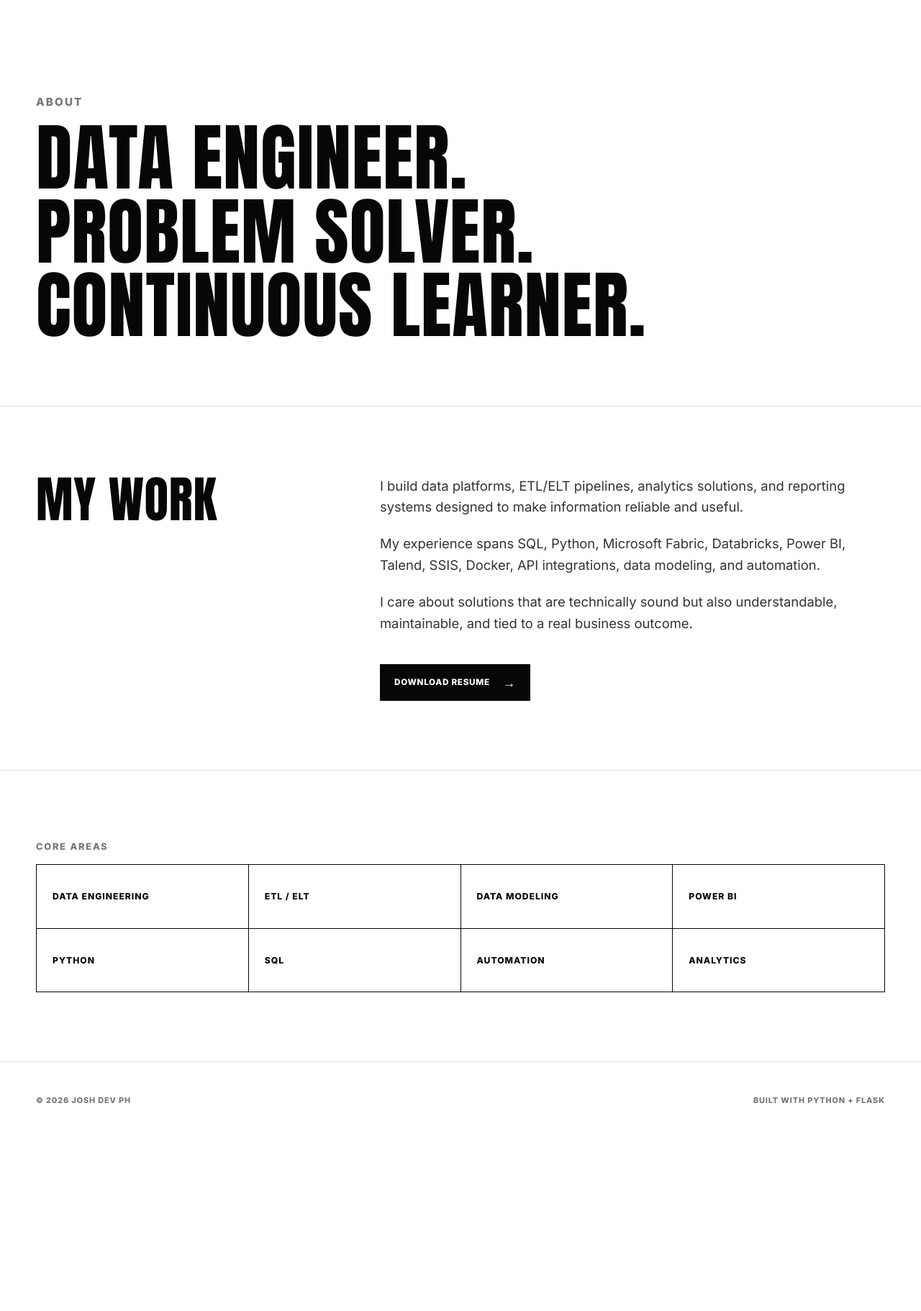
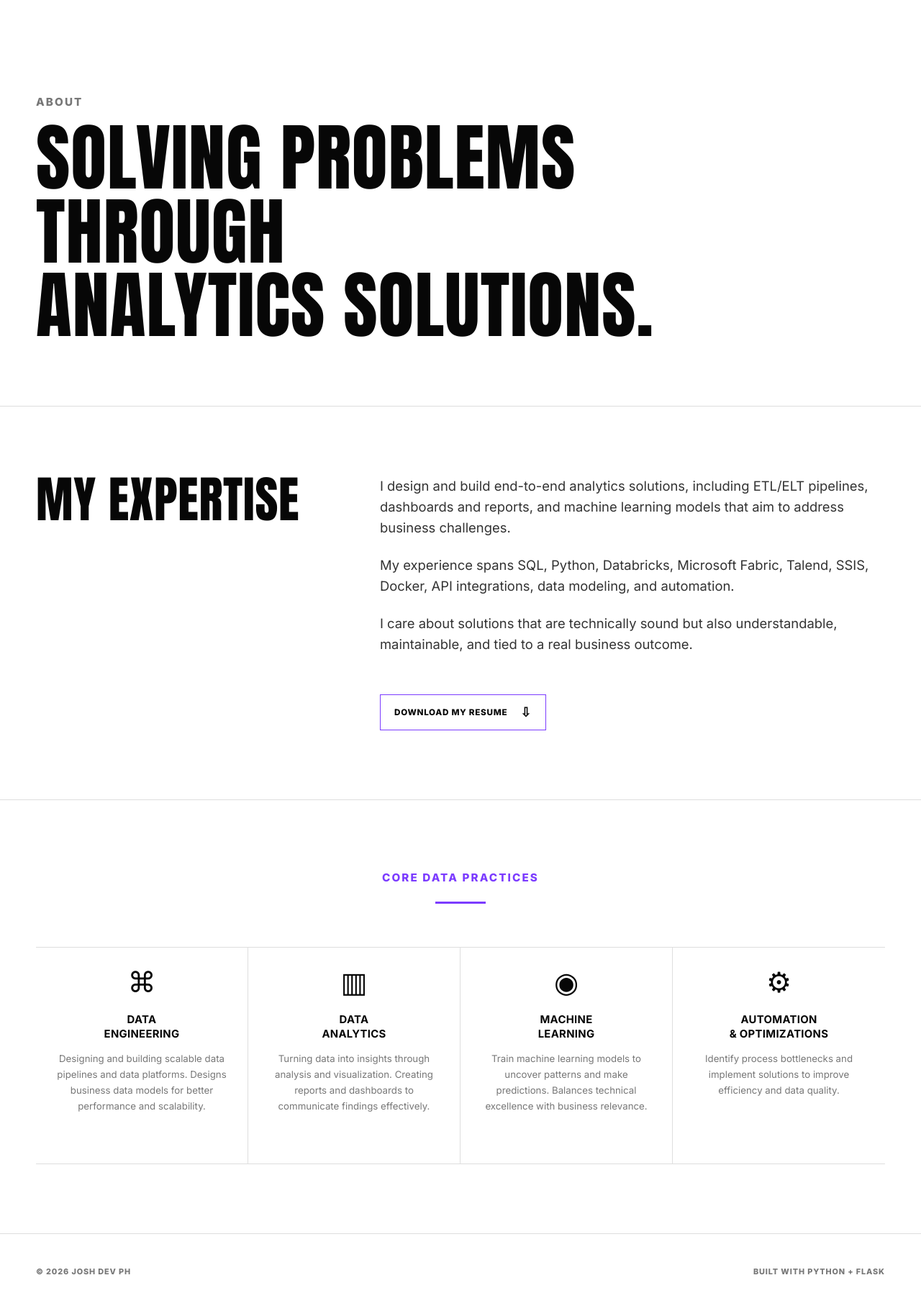
Before and after one commit to imjbmkz/joshdevph, a Flask app: page /about in a window 1280 px wide. Shown: the part 85-1907 px from the top of the page at 72% size. Before the commit the page ends 1618 px from the top, so only its background shows below. Run offline with Flask 3, Linux system fonts and the light colour scheme.

Commit message:
Adjustments on About page

```diff
--- a/static/css/main.css
+++ b/static/css/main.css
@@ -97,14 +97,16 @@ button{font:inherit}
 .btn-light{background:var(--white);color:var(--black);border-color:var(--white)}
 .btn-accent{background:transparent;color:var(--white);border-color:var(--purple)}
 .btn-accent:hover{background:var(--purple);color:var(--white)}
+.btn-resume{background:transparent;color:var(--page-text);border-color:var(--purple)}
+.btn-resume:hover{background:var(--purple);color:var(--white)}
 .btn-ghost{background:transparent;color:var(--white);border-color:#8a8a8a}
 .btn-ghost:hover{border-color:var(--white)}
 .btn-icon{font-size:1.1rem;line-height:1}
 
 .portrait-wrap{position:absolute;z-index:1;right:-30px;top:18px;width:min(48vw,570px);height:430px;display:flex;align-items:center;justify-content:center}
 .portrait-glow{position:absolute;inset:18% 7% 7% 0;background:radial-gradient(circle,rgba(124,60,255,.35),rgba(124,60,255,.03) 54%,transparent 72%);filter:blur(3px)}
-.home-hero .btn-accent,.home-hero .btn-ghost{color:var(--hero-text)}
-.home-hero .btn-accent:hover{color:var(--white)}
+.home-hero .btn-accent,.home-hero .btn-ghost,.home-hero .btn-resume{color:var(--hero-text)}
+.home-hero .btn-accent:hover,.home-hero .btn-resume:hover{color:var(--white)}
 .home-hero .btn-ghost:hover{border-color:var(--hero-text)}
 .portrait-image{position:relative;z-index:2;width:310px;height:310px;overflow:hidden;border:1px solid rgba(124,60,255,.34);border-radius:50%;box-shadow:0 22px 60px rgba(19,9,41,.2)}
 .portrait-image img{display:block;width:100%;height:100%;object-fit:cover;object-position:center 47%}
--- a/templates/about.html
+++ b/templates/about.html
@@ -1,11 +1,63 @@
 {% extends 'base.html' %}
-{% from 'components/macros.html' import button %}
-{% block title %}About - Josh Dev PH{% endblock %}
+{% from 'components/macros.html' import resume_button %}
+{% block title %}Learn about my expertise.{% endblock %}
 {% block content %}
-<section class="section page-hero"><div class="container"><p class="eyebrow">ABOUT</p><h1>DATA ENGINEER.<br>PROBLEM SOLVER.<br>CONTINUOUS LEARNER.</h1></div></section>
-<section class="section border-top"><div class="container about-grid">
-  <div><h2>MY WORK</h2></div>
-  <div class="prose"><p>I build data platforms, ETL/ELT pipelines, analytics solutions, and reporting systems designed to make information reliable and useful.</p><p>My experience spans SQL, Python, Microsoft Fabric, Databricks, Power BI, Talend, SSIS, Docker, API integrations, data modeling, and automation.</p><p>I care about solutions that are technically sound but also understandable, maintainable, and tied to a real business outcome.</p>{{ button('DOWNLOAD RESUME', url_for('static', filename='files/resume.pdf')) }}</div>
-</div></section>
-<section class="section border-top"><div class="container"><p class="eyebrow">CORE AREAS</p><div class="skill-grid"><span>DATA ENGINEERING</span><span>ETL / ELT</span><span>DATA MODELING</span><span>POWER BI</span><span>PYTHON</span><span>SQL</span><span>AUTOMATION</span><span>ANALYTICS</span></div></div></section>
+<section class="section page-hero">
+  <div class="container">
+    <p class="eyebrow">ABOUT</p>
+    <h1>SOLVING PROBLEMS THROUGH<br>ANALYTICS SOLUTIONS.</h1>
+  </div>
+</section>
+<section class="section border-top">
+  <div class="container about-grid">
+    <div>
+      <h2>MY EXPERTISE</h2>
+    </div>
+    <div class="prose">
+      <p>I design and build end-to-end analytics solutions, including ETL/ELT pipelines, dashboards and reports, and machine learning models that aim to address business challenges.</p>
+      <p>My experience spans SQL, Python, Databricks, Microsoft Fabric, Talend, SSIS, Docker, API
+        integrations, data modeling, and automation.</p>
+      <p>I care about solutions that are technically sound but also understandable, maintainable, and tied to a real
+        business outcome.</p>
+      <div class="button-row resume-actions">
+        {{ resume_button() }}
+      </div>
+    </div>
+  </div>
+</section>
+<section class="section border-top">
+
+  <div class="container centered-heading">
+    <p class="eyebrow accent-text">CORE DATA PRACTICES</p>
+    <span class="accent-rule center" aria-hidden="true"></span>
+  </div>
+
+  <div class="container service-grid">
+    <article class="service-item">
+      <div class="service-icon" aria-hidden="true">⌘</div>
+      <h3>DATA<br>ENGINEERING</h3>
+      <p>Designing and building scalable data pipelines and data platforms. Designs business data models for better performance and scalability.</p>
+    </article>
+    <article class="service-item">
+      <div class="service-icon" aria-hidden="true">▥</div>
+      <h3>DATA<br>ANALYTICS</h3>
+      <p>Turning data into insights through analysis and visualization. Creating reports and dashboards to communicate findings effectively.</p>
+    </article>
+    <article class="service-item">
+      <div class="service-icon" aria-hidden="true">◉</div>
+      <h3>MACHINE<br>LEARNING</h3>
+      <p>Train machine learning models to uncover patterns and make predictions. Balances technical excellence with business relevance.</p>
+    </article>
+    <article class="service-item">
+      <div class="service-icon" aria-hidden="true">⚙</div>
+      <h3>AUTOMATION<br>& OPTIMIZATIONS</h3>
+      <p>Identify process bottlenecks and implement solutions to improve efficiency and data quality.</p>
+    </article>
+  </div>
+  <!-- <div class="container">
+    <p class="eyebrow">CORE AREAS</p>
+    <div class="skill-grid"><span>DATA ENGINEERING</span><span>ETL / ELT</span><span>DATA MODELING</span><span>POWER
+        BI</span><span>PYTHON</span><span>SQL</span><span>AUTOMATION</span><span>ANALYTICS</span></div>
+  </div> -->
+</section>
 {% endblock %}
--- a/templates/components/macros.html
+++ b/templates/components/macros.html
@@ -3,6 +3,10 @@
   <span>{{ label }}</span>
   {% if icon == 'download' %}<span class="btn-icon" aria-hidden="true">⇩</span>{% else %}<span class="btn-icon" aria-hidden="true">→</span>{% endif %}
 </a>
+{%- endmacro %}
+
+{% macro resume_button() -%}
+{{ button('DOWNLOAD MY RESUME', url_for('static', filename='files/resume.pdf'), 'resume', external=true, icon='download', target='_blank') }}
 {%- endmacro %}
 
 {% macro content_card(item) -%}
```
Also changed, not shown: templates/home.html (+9 -8 lines).
